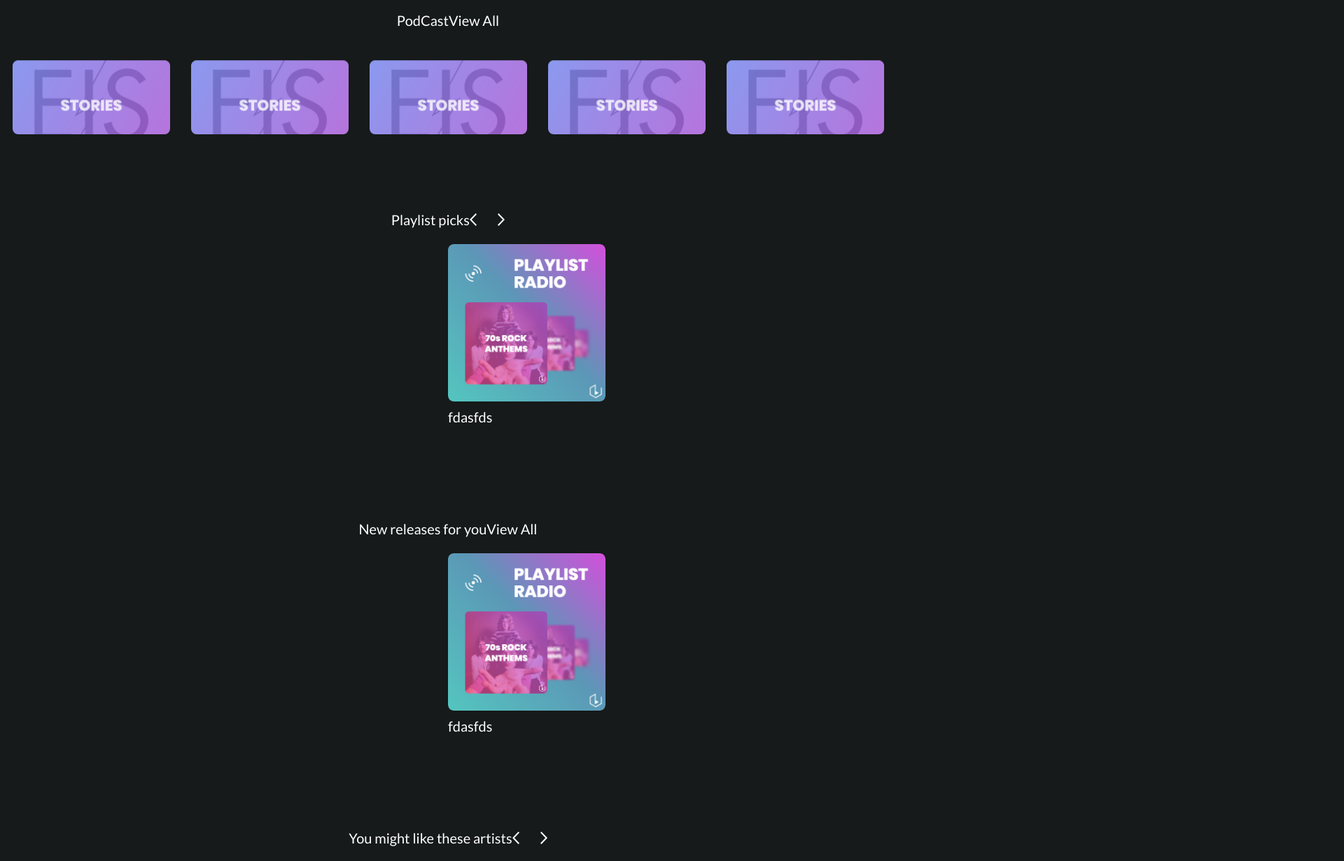
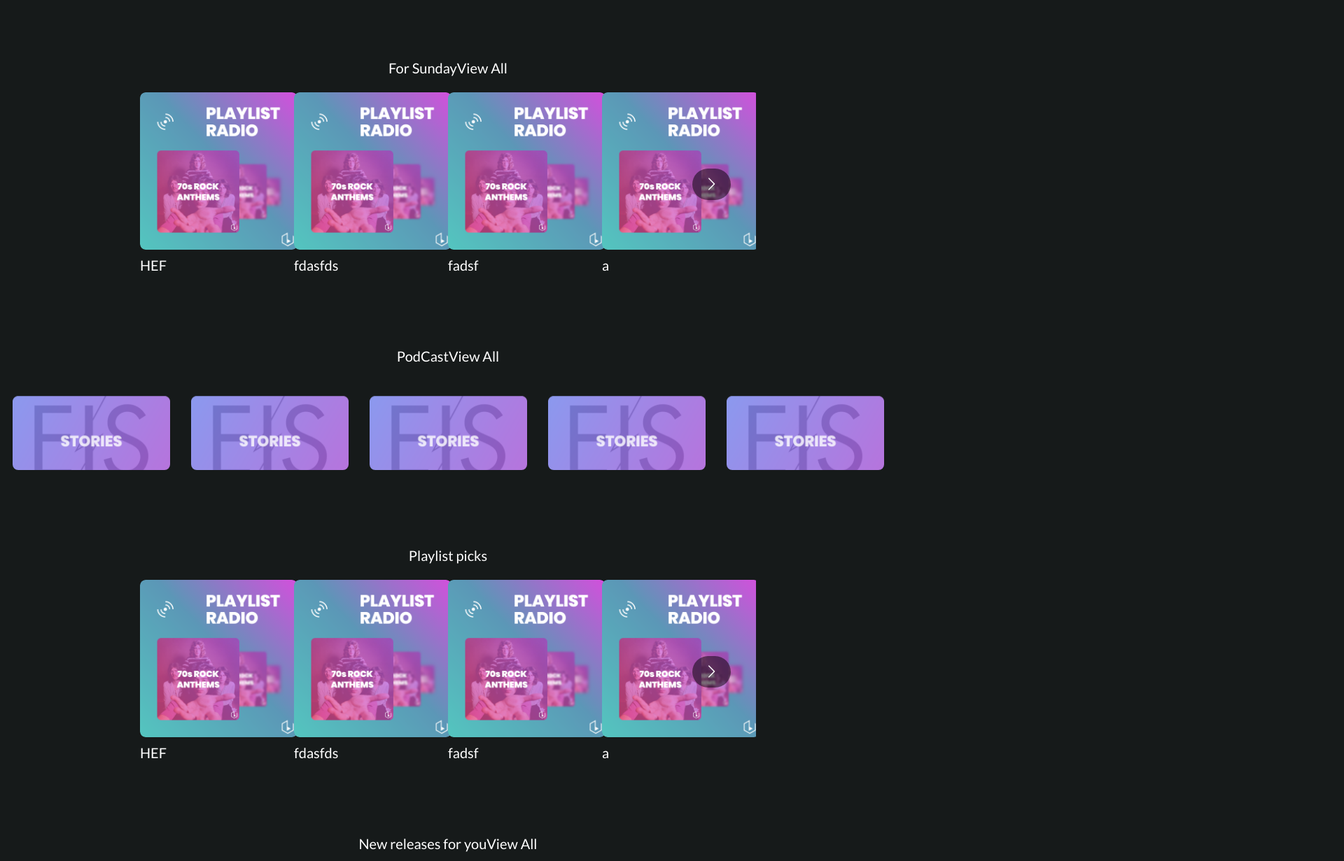
Before and after one commit to ManiPr/music-app-master-master, a React (Create React App) app: page / in a window 1280 px wide. Shown: the part 1280-2511 px from the top of the page at 70% size, 1920 px wide, since content can reach past the window. Built offline with nearby package versions, Linux system fonts and the light colour scheme.

Commit message:
finished home carousel

```diff
--- a/src/components/music/Music.css
+++ b/src/components/music/Music.css
@@ -1,6 +1,7 @@
 .music{
     position: relative;
     color: white;
+    width: 70%;
 }
 .music:hover:before{
     content: '';
@@ -11,6 +12,7 @@
     opacity: 50%;
     border-radius: 1rem;
     cursor: pointer;
+    overflow: none;
 }
 .music__content{
     gap: 2rem;
@@ -18,6 +20,7 @@
     top: 10rem;
     right: 5rem;
     display: none;
+    cursor: pointer;
 }
 .music:hover .music__content {
     display: flex;
--- a/src/components/music/Music.js
+++ b/src/components/music/Music.js
@@ -17,15 +17,15 @@ export default function Music() {
     },
     desktop: {
       breakpoint: { max: 3000, min: 1024 },
-      items: 3
+      items: 5
     },
     tablet: {
       breakpoint: { max: 1024, min: 464 },
-      items: 2
+      items: 4
     },
     mobile: {
       breakpoint: { max: 464, min: 0 },
-      items: 1
+      items: 3
     }
   };
   // return (
@@ -65,7 +65,7 @@ export default function Music() {
       {console.log(slides)}
     <Carousel responsive={responsive}>
       {slides}
-      </Carousel>;
+      </Carousel>
     </div>
 
     </>
--- a/src/pages/browser/new-releases/NewReleases.js
+++ b/src/pages/browser/new-releases/NewReleases.js
@@ -11,12 +11,8 @@ export default function NewReleases() {
           <div className='new-releases__wrapper sectoin-wrapper'>
             <div className='new-releases__top sectoin-top center'>
             <p className='new-releases__title section-title'>This month's top releases</p>
-            <div className='new-releases__buttons section-buttons'>
-            <img className='new-releases__button' src={prev}/>
-            <img className='new-releases__button' src={next}/>
             </div>
-            </div>
-            <div className='new-releases__musics section-box center'>
+            <div className='new-releases__musics section-box '>
             <Music></Music>
 
             </div>
@@ -31,7 +27,7 @@ export default function NewReleases() {
               <p className='rock-newreleases__title section-title'>Rock new releases</p>
               <p className='rock-newreleases__view'>View All</p>
               </div>
-              <div className='rock-newreleases__musics section-box center'>
+              <div className='rock-newreleases__musics section-box '>
               <Music></Music>
 
               </div>
--- a/src/pages/home/Home.js
+++ b/src/pages/home/Home.js
@@ -18,7 +18,7 @@ export default function Home() {
             <div className='recently-played__top sectoin-top center'>
             <p className='recetly-played__title section-title'>Recently played</p>
             </div>
-            <div className=''>
+            <div className='section-box '>
               <Music></Music>
               </div>
 
@@ -28,7 +28,7 @@ export default function Home() {
       <section className='categories-section sectoin-margin-top'>
         <div className='container'>
           <div className='category-wrapper sectoin-wrapper'>
-            <div className='categories section-box center'>
+            <div className='categories section-box '>
              <Category></Category>
             </div>
 
@@ -42,7 +42,7 @@ export default function Home() {
             <p className='days__title section-title'>For Sunday</p>
             <p className='days__view'>View All</p>
             </div>
-            <div className='days__musics section-box center'>
+            <div className='days__musics section-box '>
             <Music></Music>
             </div>
 
@@ -68,12 +68,8 @@ export default function Home() {
           <div className='playlist__wrapper sectoin-wrapper'>
           <div className='playlist__top sectoin-top center'>
             <p className='playlist__title section-title'>Playlist picks</p>
-            <div className='playlist__buttons section-buttons center'>
-            <img className='playlist__button' src={prev}/>
-            <img className='playlist__button' src={next}/>
             </div>
-            </div>
-            <div className='playlist__musics section-box center'>
+            <div className='playlist__musics section-box '>
             <Music></Music>
             </div>
           </div>
@@ -86,7 +82,7 @@ export default function Home() {
             <p className='new-releases__title section-title'>New releases for you</p>
             <p className='new-releases__view'>View All</p>
             </div>
-            <div className='new-releases__musics section-box center'>
+            <div className='new-releases__musics section-box '>
             <Music></Music>
             </div>
 
@@ -98,10 +94,7 @@ export default function Home() {
           <div className='artist__wrapper sectoin-wrapper'>
           <div className='artist__top sectoin-top center'>
             <p className='artist__title section-title'>You might like these artists</p>
-            <div className='artist__buttons section-buttons center'>
-            <img className='artist__button' src={prev}/>
-            <img className='artist__button' src={next}/>
-            </div>
+
             </div>
             <div className='artist__musics section-box center'>
             <Artist></Artist>
```
